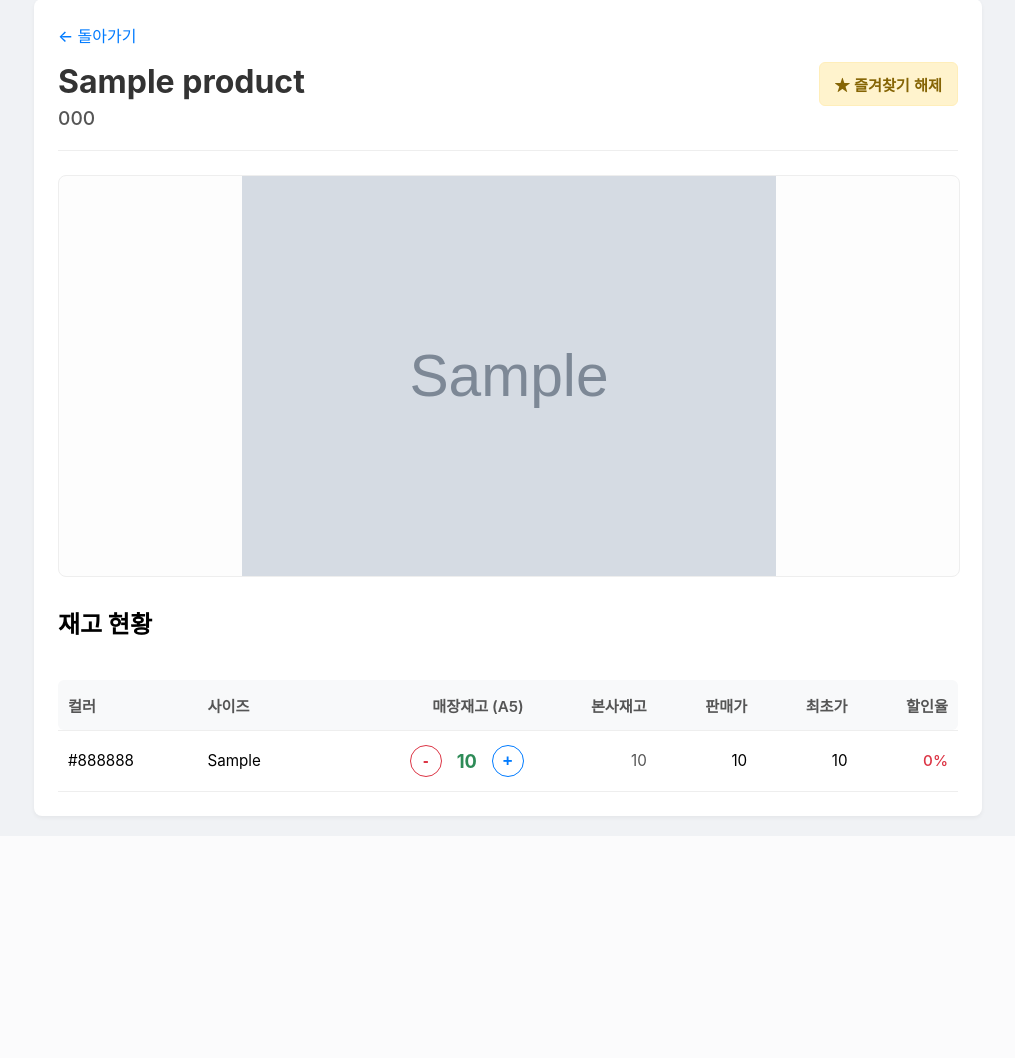
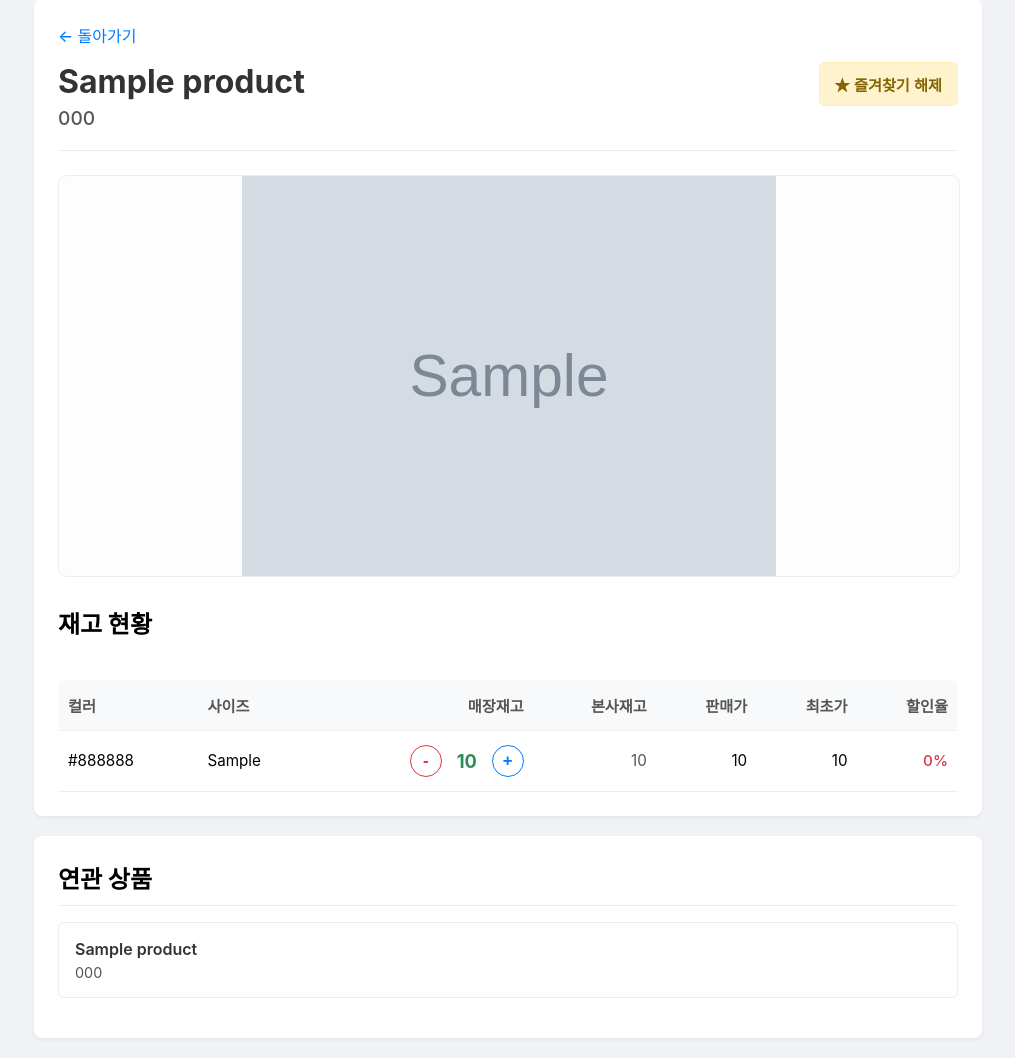
Before and after one commit to Mingdezzi/WASABI_CHECK, a Flask app: template templates/detail.html in a window 1280 px wide. Shown: the part 21-1079 px from the top of the page, without its empty margins (132-1147 px from the left). Before the commit the page ends 841 px from the top, so only its background shows below. Run offline with Flask 3, Linux system fonts and the light colour scheme; tables that the repository leaves empty hold one stand-in row (values such as "Sample post"); the template is opened without the code that fills it: values that come from a table or form of the project are taken from there, most other values are stand-ins (such as "Sample title", 1, 10 or a date in 2020); grey boxes marked "Sample" are stand-in pictures.

Commit message:
Add files via upload

```diff
--- a/templates/detail.html
+++ b/templates/detail.html
@@ -19,6 +19,8 @@
             padding: 24px;
             border-radius: 8px;
             box-shadow: 0 2px 4px rgba(0,0,0,0.05);
+            /* (2) 연관 상품을 위해 컨테이너 마진 추가 */
+            margin-bottom: 20px;
         }
 
         /* (3) UI 클린업: 헤더 */
@@ -145,6 +147,36 @@
         .stock-hq { color: #555; }
         .discount { color: #dc3545; font-weight: 500; }
 
+        /* (2) 연관 상품 리스트 스타일 */
+        .related-container {
+            max-width: 900px;
+            margin: 0 auto;
+            background-color: #fff;
+            padding: 24px;
+            border-radius: 8px;
+            box-shadow: 0 2px 4px rgba(0,0,0,0.05);
+        }
+        .related-container h2 {
+            margin-top: 0;
+            margin-bottom: 16px;
+            border-bottom: 1px solid #eee;
+            padding-bottom: 10px;
+        }
+        .related-list { list-style: none; padding: 0; }
+        .related-list li { margin-bottom: 10px; }
+        .related-list a {
+            display: block;
+            padding: 16px;
+            text-decoration: none;
+            color: #333;
+            border: 1px solid #eee;
+            border-radius: 6px;
+            transition: background-color 0.2s;
+        }
+        .related-list a:hover { background-color: #f8f9fa; }
+        .related-list .product-name { font-weight: 600; }
+        .related-list .product-number { font-size: 0.9em; color: #555; margin-top: 5px; }
+
     </style>
 </head>
 <body>
@@ -186,7 +218,7 @@
                     <tr>
                         <th>컬러</th>
                         <th>사이즈</th>
-                        <th class="text-right">매장재고 (A5)</th>
+                        <th class="text-right">매장재고</th>
                         <th class="text-right">본사재고</th>
                         <th class="text-right">판매가</th>
                         <th class="text-right">최초가</th>
@@ -228,6 +260,23 @@
             </table>
         </div>
     </div>
+
+    {% if related_products %}
+    <div class="related-container">
+        <h2>연관 상품</h2>
+        <ul class="related-list">
+            {% for rel_prod in related_products %}
+            <li>
+                <a href="{{ url_for('product_detail', product_number=rel_prod.product_number) }}">
+                    <div class="product-name">{{ rel_prod.product_name }}</div>
+                    <div class="product-number">{{ rel_prod.product_number }}</div>
+                </a>
+            </li>
+            {% endfor %}
+        </ul>
+    </div>
+    {% endif %}
+
 
     <script>
         document.addEventListener('DOMContentLoaded', () => {
```
Also changed, not shown: templates/index.html (+5 -5 lines).
